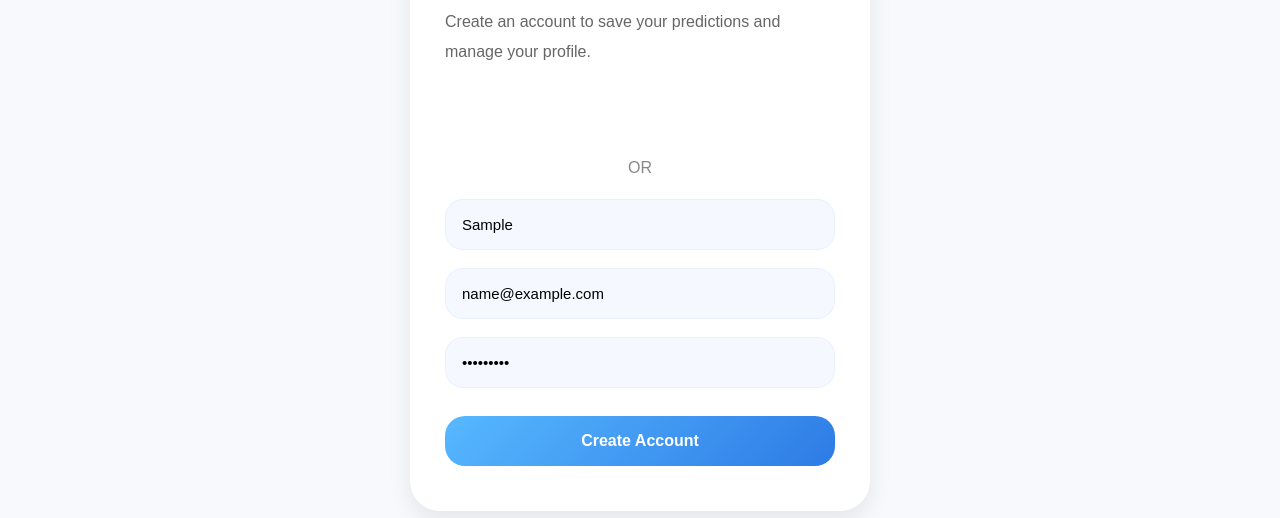
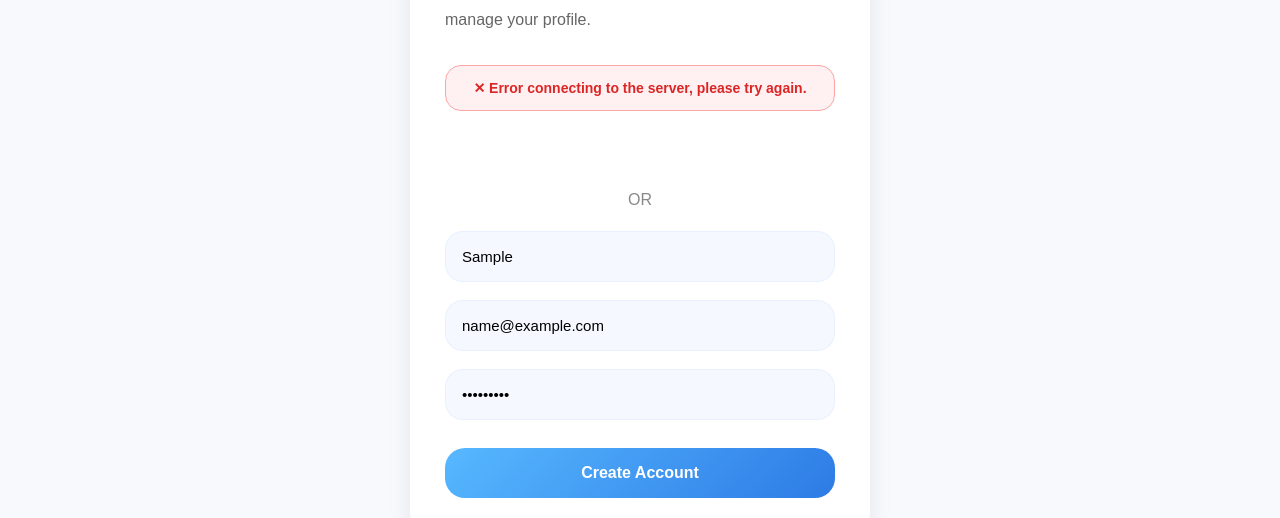
Before and after one commit to LayanJunaid/heart-disease-prediction, a React (Vite) app in the folder heart-disease-frontend/: page /signup in a window 1280 px wide. Both pictures are taken after typing "Sample", "name@example.com", "Sample123" into the empty fields and a click on the button "Create Account". Shown: the part 280-798 px from the top of the page. Built offline with nearby package versions, Linux system fonts and the light colour scheme; no server answers.

Commit message:
Enhance SignUp component with success and error messages, and update translations for account creation and error handling

```diff
--- a/heart-disease-frontend/src/pages/SignUp.jsx
+++ b/heart-disease-frontend/src/pages/SignUp.jsx
@@ -1,20 +1,13 @@
 import { useState } from "react";
-
 import Navbar from "../components/Navbar";
 import Footer from "../components/Footer";
-
 import { useNavigate } from "react-router-dom";
-
 import { useTranslation } from "react-i18next";
-
 import { GoogleLogin } from "@react-oauth/google";
-
 import "../styles/auth.css";
 
 function SignUp() {
-
   const { t } = useTranslation();
-
   const navigate = useNavigate();
 
   const [formData, setFormData] = useState({
@@ -22,6 +15,9 @@ function SignUp() {
     email: "",
     password: "",
   });
+
+  const [successMsg, setSuccessMsg] = useState("");
+  const [errorMsg, setErrorMsg] = useState("");
 
   const saveLoginData = (data) => {
     localStorage.setItem("accessToken", data.accessToken);
@@ -31,112 +27,95 @@ function SignUp() {
 
   const handleChange = (e) => {
     const { name, value } = e.target;
-
-    setFormData({
-      ...formData,
-      [name]: value,
-    });
+    setFormData({ ...formData, [name]: value });
   };
 
   const handleSignup = async (e) => {
-
     e.preventDefault();
+    setErrorMsg("");
+    setSuccessMsg("");
 
     try {
       const response = await fetch(`${import.meta.env.VITE_API_URL}/api/v1/auth/register`, {
         method: "POST",
-        headers: {
-          "Content-Type": "application/json",
-        },
+        headers: { "Content-Type": "application/json" },
         body: JSON.stringify(formData),
       });
 
       const data = await response.json();
 
       if (!response.ok) {
-        alert(data.message || "Signup failed");
+        setErrorMsg(data.message || t("signupFailed"));
         return;
       }
 
-      alert(t("accountCreated"));
-      navigate("/signin");
+      setSuccessMsg(t("accountCreated"));
+      setTimeout(() => navigate("/signin"), 2500);
 
     } catch (error) {
-      alert("Server connection error");
+      setErrorMsg(t("serverError"));
       console.error(error);
     }
   };
 
   const handleGoogleSuccess = async (credentialResponse) => {
+    setErrorMsg("");
+    setSuccessMsg("");
 
     try {
       const response = await fetch(`${import.meta.env.VITE_API_URL}/api/v1/auth/google`, {
         method: "POST",
-        headers: {
-          "Content-Type": "application/json",
-        },
-        body: JSON.stringify({
-          credential: credentialResponse.credential,
-        }),
+        headers: { "Content-Type": "application/json" },
+        body: JSON.stringify({ credential: credentialResponse.credential }),
       });
 
       const data = await response.json();
 
       if (!response.ok) {
-        alert(data.message || "Google signup failed");
+        setErrorMsg(data.message || t("googleFailed"));
         return;
       }
 
       saveLoginData(data);
-
       navigate("/profile");
       window.location.reload();
 
     } catch (error) {
-      alert("Server connection error");
+      setErrorMsg(t("serverError"));
       console.error(error);
     }
   };
 
   return (
     <>
-
       <Navbar />
 
       <div className="auth-page">
-
         <div className="auth-card">
 
-          <h2>
-            {t("signUp")}
-          </h2>
+          <h2>{t("signUp")}</h2>
+          <p className="auth-subtitle">{t("signUpDesc")}</p>
 
-          <p className="auth-subtitle">
-            {t("signUpDesc")}
-          </p>
+          {successMsg && (
+            <div className="auth-success">✓ {successMsg}</div>
+          )}
 
+          {errorMsg && (
+            <div className="auth-error">✕ {errorMsg}</div>
+          )}
 
           <GoogleLogin
             onSuccess={handleGoogleSuccess}
-            onError={() => {
-              alert("Google login failed");
-            }}
+            onError={() => setErrorMsg(t("googleFailed"))}
             locale="en"
             text="signin_with"
             size="large"
             width="650"
           />
 
+          <div className="divider">OR</div>
 
-          <div className="divider">
-            OR
-          </div>
-
-          <form
-            className="auth-form"
-            onSubmit={handleSignup}
-          >
-
+          <form className="auth-form" onSubmit={handleSignup}>
             <input
               type="text"
               name="name"
@@ -164,18 +143,13 @@ function SignUp() {
               required
             />
 
-            <button>
-              {t("createAccount")}
-            </button>
-
+            <button type="submit">{t("createAccount")}</button>
           </form>
 
         </div>
-
       </div>
 
       <Footer />
-
     </>
   );
 }
--- a/heart-disease-frontend/src/styles/auth.css
+++ b/heart-disease-frontend/src/styles/auth.css
@@ -1,225 +1,169 @@
-.auth-page{
-
-  min-height:100vh;
-
-  background:#f8f9fc;
-
-  display:flex;
-
-  justify-content:center;
-
-  align-items:center;
-
-  padding:60px 25px;
-
-  position:relative;
+.auth-page {
+  min-height: 100vh;
+  background: #f8f9fc;
+  display: flex;
+  justify-content: center;
+  align-items: center;
+  padding: 60px 25px;
+  position: relative;
 }
 
-.auth-card{
-
-  width:100%;
-
-  max-width:460px;
-
-  background:white;
-
-  padding:45px 35px;
-
-  border-radius:30px;
-
-  box-shadow:
-  0 10px 25px rgba(0,0,0,0.08);
-
-  position:relative;
-
-  z-index:2;
+.auth-card {
+  width: 100%;
+  max-width: 460px;
+  background: white;
+  padding: 45px 35px;
+  border-radius: 30px;
+  box-shadow: 0 10px 25px rgba(0, 0, 0, 0.08);
+  position: relative;
+  z-index: 2;
 }
 
-.auth-card h2{
-
-  margin-bottom:15px;
-
-  color:#111;
+.auth-card h2 {
+  margin-bottom: 15px;
+  color: #111;
 }
 
-.auth-subtitle{
-
-  color:#666;
-
-  line-height:1.9;
-
-  margin-bottom:30px;
+.auth-subtitle {
+  color: #666;
+  line-height: 1.9;
+  margin-bottom: 30px;
 }
 
-/* ================= GOOGLE BUTTON ================= */
-
-.google-btn{
-
-  width:100%;
-
-  max-width:100%;
-
-  border:none;
-
-  background:white;
-
-  border:
-  1px solid rgba(0,0,0,0.08);
-
-  padding:14px 18px;
-
-  border-radius:20px;
-
-  display:flex;
-
-  justify-content:center;
-
-  align-items:center;
-
-  gap:12px;
-
-  cursor:pointer;
-
-  font-weight:700;
-
-  transition:0.3s;
-
-  margin-bottom:25px;
-
-  box-sizing:border-box;
-
-  overflow:hidden;
+.google-btn {
+  width: 100%;
+  max-width: 100%;
+  border: none;
+  background: white;
+  border: 1px solid rgba(0, 0, 0, 0.08);
+  padding: 14px 18px;
+  border-radius: 20px;
+  display: flex;
+  justify-content: center;
+  align-items: center;
+  gap: 12px;
+  cursor: pointer;
+  font-weight: 700;
+  transition: 0.3s;
+  margin-bottom: 25px;
+  box-sizing: border-box;
+  overflow: hidden;
 }
 
-.google-btn:hover{
-
-  transform:translateY(-2px);
-
-  box-shadow:
-  0 8px 18px rgba(0,0,0,0.06);
+.google-btn:hover {
+  transform: translateY(-2px);
+  box-shadow: 0 8px 18px rgba(0, 0, 0, 0.06);
 }
 
-/* ================= DIVIDER ================= */
 
-.divider{
 
-  text-align:center;
-
-  color:#888;
-
-  margin-bottom:22px;
-
-  margin-top:22px;
+.divider {
+  text-align: center;
+  color: #888;
+  margin-bottom: 22px;
+  margin-top: 22px;
 }
 
-/* ================= FORM ================= */
 
-.auth-form{
-
-  display:flex;
-
-  flex-direction:column;
-
-  gap:18px;
+.auth-form {
+  display: flex;
+  flex-direction: column;
+  gap: 18px;
 }
 
-.auth-form input{
-
-  padding:16px;
-
-  border:none;
-
-  border-radius:18px;
-
-  background:#f5f9ff;
-
-  outline:none;
-
-  font-size:15px;
-
-  border:
-  1px solid rgba(90,141,255,0.08);
+.auth-form input {
+  padding: 16px;
+  border: none;
+  border-radius: 18px;
+  background: #f5f9ff;
+  outline: none;
+  font-size: 15px;
+  border: 1px solid rgba(90, 141, 255, 0.08);
 }
 
-.auth-form button{
-
-  margin-top:10px;
-
-  border:none;
-
-  background:
-  linear-gradient(
-    135deg,
-    #57b8ff,
-    #2d7be5
-  );
-
-  color:white;
-
-  padding:16px;
-
-  border-radius:20px;
-
-  cursor:pointer;
-
-  font-size:16px;
-
-  font-weight:700;
-
-  transition:0.3s;
+.auth-form button {
+  margin-top: 10px;
+  border: none;
+  background: linear-gradient(135deg, #57b8ff, #2d7be5);
+  color: white;
+  padding: 16px;
+  border-radius: 20px;
+  cursor: pointer;
+  font-size: 16px;
+  font-weight: 700;
+  transition: 0.3s;
 }
 
-.auth-form button:hover{
-
-  transform:translateY(-3px);
+.auth-form button:hover {
+  transform: translateY(-3px);
 }
 
-/* ================= MOBILE ================= */
 
-@media (max-width:768px){
 
-  .auth-page{
+.auth-success {
+  background: #f0fdf4;
+  border: 1px solid #86efac;
+  color: #16a34a;
+  padding: 14px 18px;
+  border-radius: 16px;
+  font-size: 14px;
+  font-weight: 600;
+  margin-bottom: 18px;
+  text-align: center;
+  animation: fadeIn 0.3s ease;
+}
 
-    padding:35px 18px 80px;
+.auth-error {
+  background: #fff1f2;
+  border: 1px solid #fca5a5;
+  color: #dc2626;
+  padding: 14px 18px;
+  border-radius: 16px;
+  font-size: 14px;
+  font-weight: 600;
+  margin-bottom: 18px;
+  text-align: center;
+  animation: fadeIn 0.3s ease;
+}
+
+@keyframes fadeIn {
+  from { opacity: 0; transform: translateY(-6px); }
+  to   { opacity: 1; transform: translateY(0); }
+}
+
+
+
+@media (max-width: 768px) {
+  .auth-page {
+    padding: 35px 18px 80px;
   }
 
-  .auth-card{
-
-    padding:35px 22px;
-
-    border-radius:24px;
+  .auth-card {
+    padding: 35px 22px;
+    border-radius: 24px;
   }
 
-  .auth-card h2{
-
-    font-size:28px;
+  .auth-card h2 {
+    font-size: 28px;
   }
 
-  .auth-subtitle{
-
-    font-size:14px;
+  .auth-subtitle {
+    font-size: 14px;
   }
 
-  .google-btn{
-
-    padding:12px 14px;
-
-    border-radius:16px;
-
-    font-size:14px;
-
-    width:100%;
-
-    overflow:hidden;
+  .google-btn {
+    padding: 12px 14px;
+    border-radius: 16px;
+    font-size: 14px;
+    width: 100%;
+    overflow: hidden;
   }
 
-  .auth-form input{
-
-    font-size:14px;
+  .auth-form input {
+    font-size: 14px;
   }
 
-  .auth-form button{
-
-    width:100%;
+  .auth-form button {
+    width: 100%;
   }
 }
--- a/heart-disease-frontend/src/translations/ar.js
+++ b/heart-disease-frontend/src/translations/ar.js
@@ -182,5 +182,12 @@ export default {
   range: "النطاق",
   ageAccuracyWarning: "للحصول على نتائج أكثر دقة، يُنصح بأن يكون العمر 28 سنة أو أكثر.",
 
-  accountCreated: "تم إنشاء الحساب بنجاح! يرجى تسجيل الدخول.",
+
+accountCreated: "تم إنشاء الحساب بنجاح! سيتم توجيهك لتسجيل الدخول...",
+signupFailed: "فشل إنشاء الحساب، يرجى المحاولة مجدداً.",
+googleFailed: "فشل تسجيل الدخول بغوغل، يرجى المحاولة مجدداً.",
+serverError: "خطأ في الاتصال بالخادم، يرجى المحاولة لاحقاً."
+
+
+
 };
--- a/heart-disease-frontend/src/translations/en.js
+++ b/heart-disease-frontend/src/translations/en.js
@@ -182,5 +182,10 @@ Please note that this system is intended for educational and research purposes o
   range: "Range",
   ageAccuracyWarning: "For more accurate predictions, age 28+ is recommended.",
 
-  accountCreated: "Account created successfully! Please sign in."
+  accountCreated: "Account created successfully! You will be redirected to the login page...",
+  signupFailed: "Failed to create account, please try again.",
+  googleFailed: "Failed to sign in with Google, please try again.",
+  serverError: "Error connecting to the server, please try again."
+
+
 };
--- a/heart-disease-frontend/src/translations/tr.js
+++ b/heart-disease-frontend/src/translations/tr.js
@@ -182,6 +182,9 @@ Lütfen bu sistemin yalnızca eğitim ve araştırma amaçlı olduğunu unutmay
   range: "Aralık",
   ageAccuracyWarning: "Daha doğru tahminler için 28 yaş ve üzeri önerilir.",
 
+  accountCreated: "Hesap başarıyla oluşturuldu! Lütfen giriş yapın.",
+  signupFailed: "Hesap oluşturma başarısız, lütfen tekrar deneyin.",
+  googleFailed: "Google ile giriş başarısız, lütfen tekrar deneyin.",
+  serverError: "Sunucuya bağlanırken hata oluştu, lütfen daha sonra tekrar deneyin.",
 
-accountCreated: "Hesap başarıyla oluşturuldu! Lütfen giriş yapın.",
 };
```
